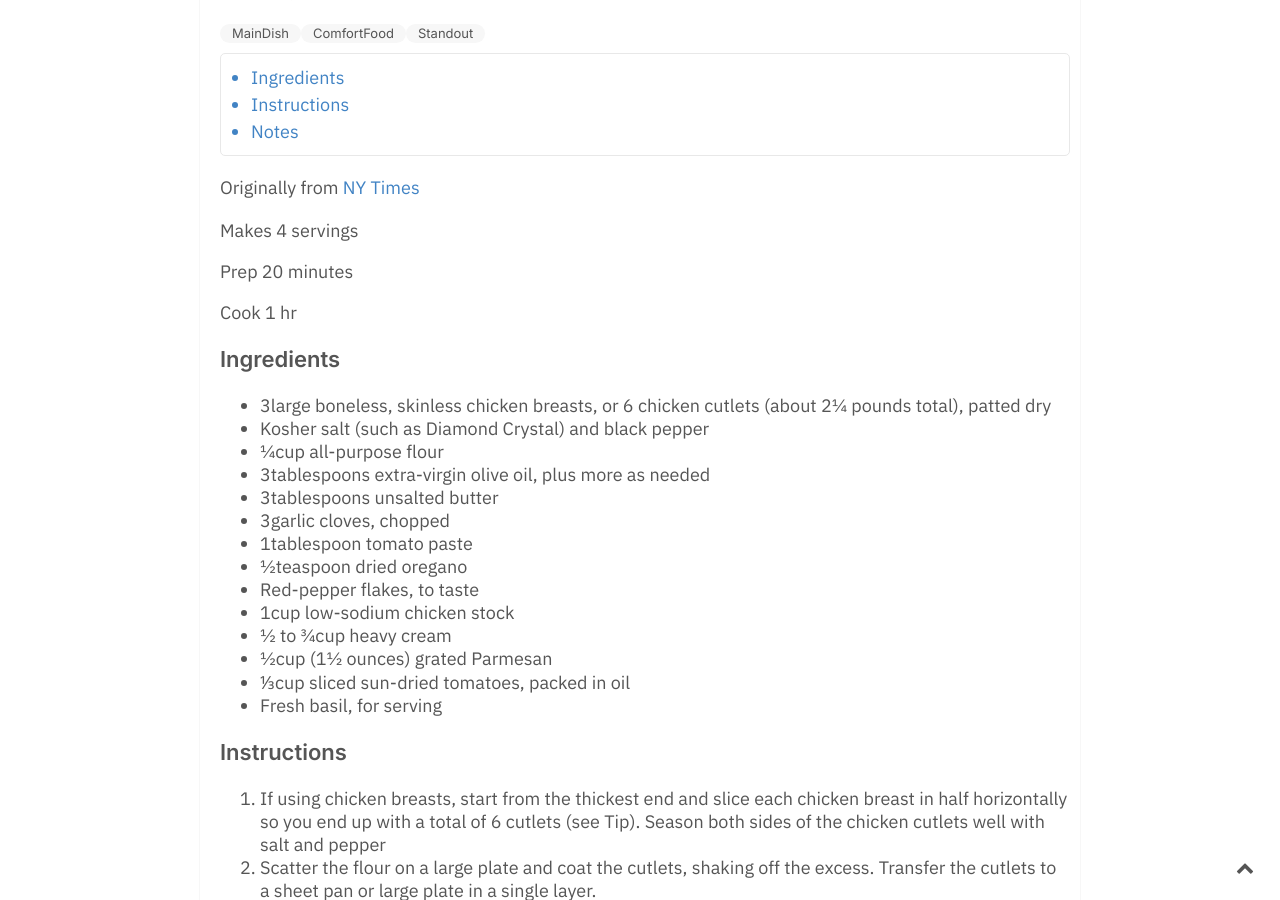
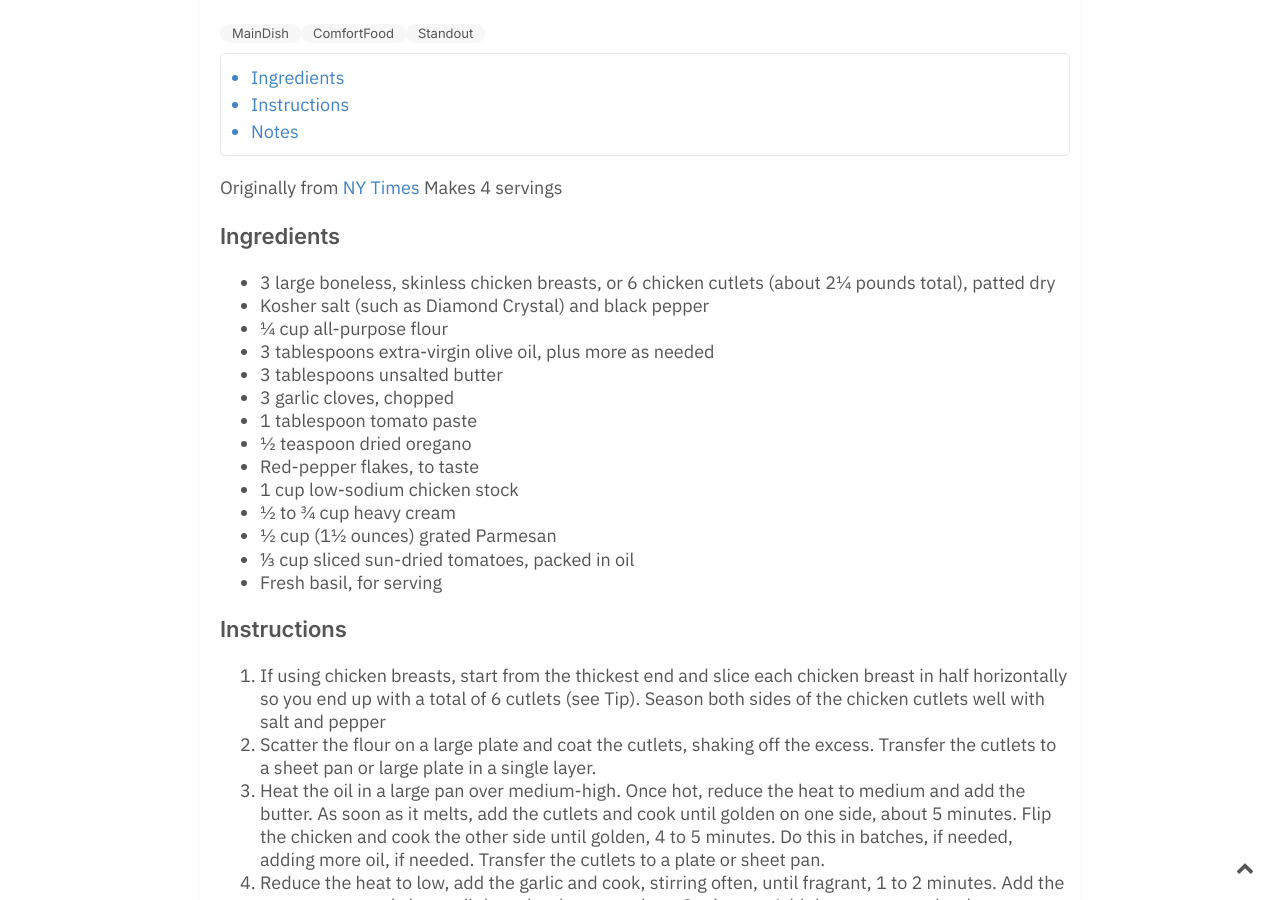
Before and after one commit to alisynthesis/Recipes, a Jekyll site: the page built from _notes/marry-me-chicken.md, in a window 1280 px wide and 900 px high, scrolled down 401 px. Built offline with Jekyll 4.4.1, drawn with Linux system fonts in a browser that asks for light colours; the table of contents is made by our own code.

Commit message:
added recipe

```diff
--- a/_notes/marry-me-chicken.md
+++ b/_notes/marry-me-chicken.md
@@ -7,28 +7,22 @@ tags:
 toc: true
 ---
 Originally from [NY Times](https://cooking.nytimes.com/recipes/1024503-marry-me-chicken)
-
 Makes 4 servings
-
-Prep 20 minutes
-
-Cook 1 hr
-
 ### Ingredients
 
-* 3large boneless, skinless chicken breasts, or 6 chicken cutlets (about 2¼ pounds total), patted dry
+* 3 large boneless, skinless chicken breasts, or 6 chicken cutlets (about 2¼ pounds total), patted dry
 - Kosher salt (such as Diamond Crystal) and black pepper
-- ¼cup all-purpose flour
-- 3tablespoons extra-virgin olive oil, plus more as needed
-- 3tablespoons unsalted butter
-- 3garlic cloves, chopped
-- 1tablespoon tomato paste
-- ½teaspoon dried oregano
+- ¼ cup all-purpose flour
+- 3 tablespoons extra-virgin olive oil, plus more as needed
+- 3 tablespoons unsalted butter
+- 3 garlic cloves, chopped
+- 1 tablespoon tomato paste
+- ½ teaspoon dried oregano
 - Red-pepper flakes, to taste
-- 1cup low-sodium chicken stock
-- ½ to ¾cup heavy cream
-- ½cup (1½ ounces) grated Parmesan
-- ⅓cup sliced sun-dried tomatoes, packed in oil
+- 1 cup low-sodium chicken stock
+- ½ to ¾ cup heavy cream
+- ½ cup (1½ ounces) grated Parmesan
+- ⅓ cup sliced sun-dried tomatoes, packed in oil
 - Fresh basil, for serving
 
 ### Instructions
```
Also changed, not shown: _notes/chocolate-pot-de-creme.md (added, +30 -0 lines).
